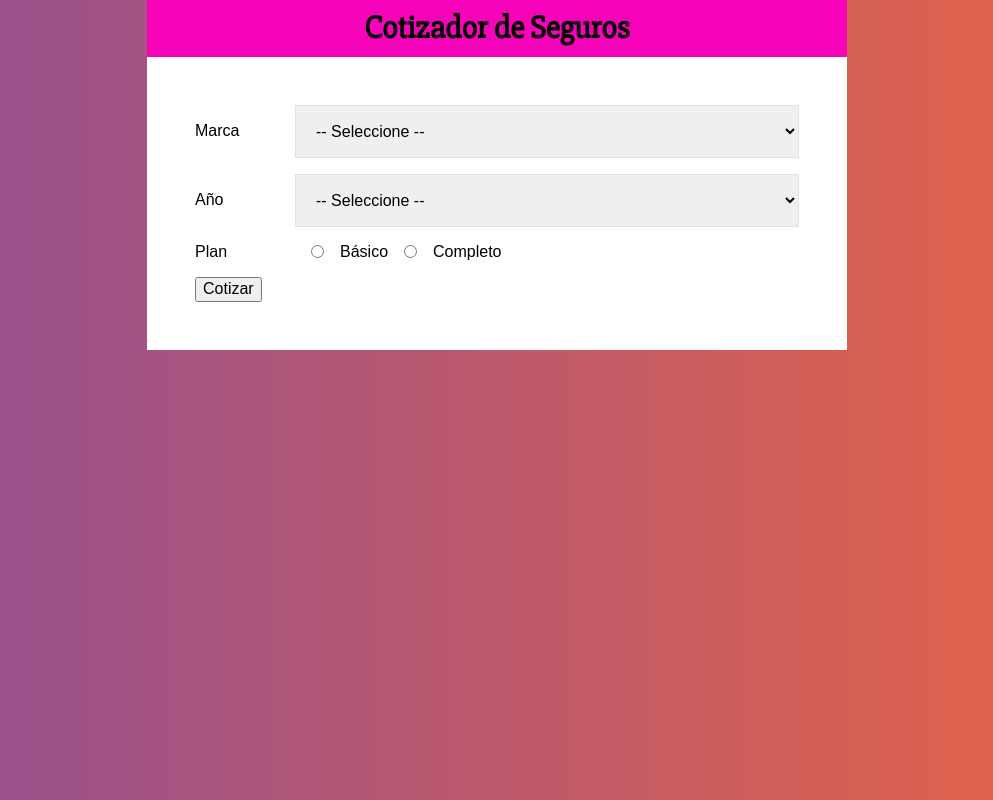
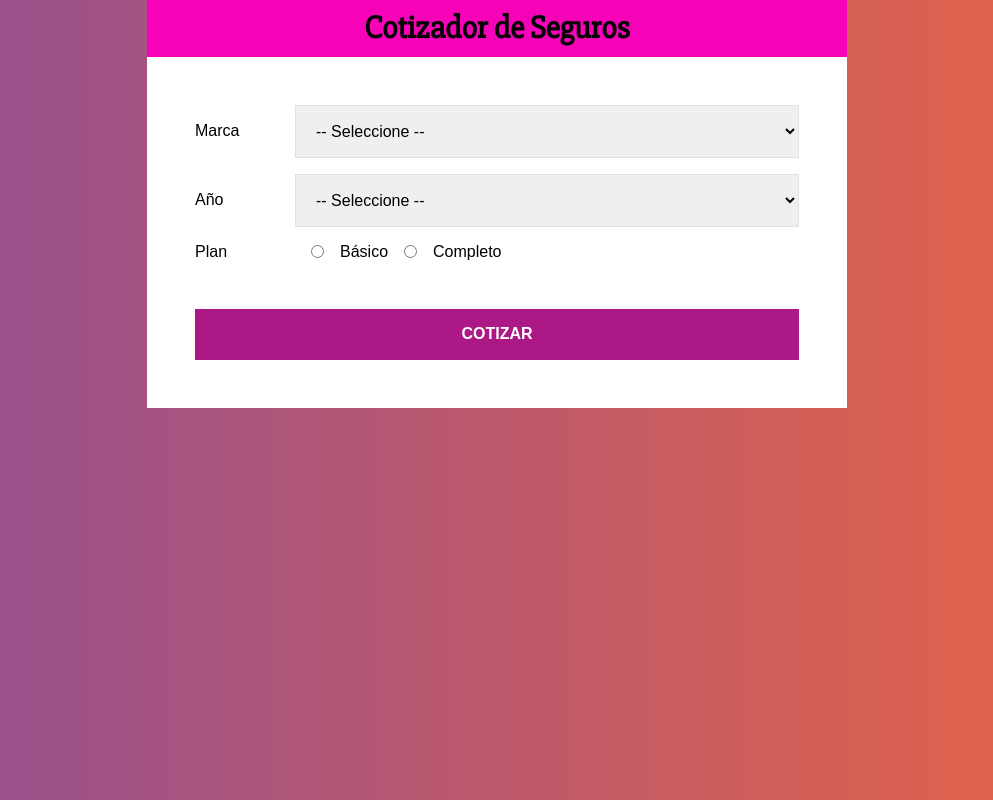
Before and after one commit to maru8605/cotizador-seguro, a React (Create React App) app: page / in a window 1280 px wide. Shown: the whole page, without its empty margins (143-1136 px from the left). Built offline with nearby package versions, Linux system fonts and the light colour scheme.

Commit message:
estilos del form con styled component

```diff
--- a/src/components/Form.js
+++ b/src/components/Form.js
@@ -1,4 +1,6 @@
+import {useState} from 'react';
 import styled from '@emotion/styled';
+
 
 const Campo = styled.div`
     display: flex;
@@ -21,13 +23,73 @@ const Select = styled.select`
 const InputRadio = styled.input`
     margin: 0 1rem;
 `
+const Boton = styled.button`
+    background-color: #ac1987;
+    font-size: 16px;
+    width: 100%;
+    padding: 1rem;
+    color: #fff;
+    text-transform: uppercase;
+    font-weight: bold;
+    border: none;
+    transition: background-color .3s ease;
+    margin-top: 2rem;
+    &:hover{
+        cursor: pointer;
+        background-color: #f603b9;
+    }
+`
+const Error = styled.div`
+    background-color: #fb6357;
+    border: 1px solid red;
+    color: white;
+    padding: 1rem;
+    width: auto;
+    text-align: center;
+    margin-bottom: 2rem;
+`
 
 const Form = () => {
+
+    const [data, setData] = useState({
+        marca:'',
+        year:'',
+        plan: ''
+    });
+
+    const {marca, year, plan} = data;
+
+    const [error, setError] = useState(false)
+
+    const obtenerInfo = e => {
+        setData({
+            ...data,
+            [e.target.name] : e.target.value
+        })
+    }
+
+    const cotizar = e => {
+        e.preventDefault()
+        if(marca.trim() === '' || year.trim() === '' || plan.trim() === ''){
+            setError(true)
+            return;
+        }
+        setError(false)
+    }
+
     return (
-        <form>
+        <form
+            onSubmit={cotizar}
+        >
+
+        {error ? <Error>Todos los campos son obligatorios</Error>  : null}
             <Campo>
                 <Label>Marca</Label>
-                <Select>
+                <Select
+                    name='marca'
+                    value={marca}
+                    onChange={obtenerInfo}
+                >
                     <option value=''>-- Seleccione --</option>
                     <option value='americano'>Americano</option>
                     <option value='europeo'>Europeo</option>
@@ -37,7 +99,11 @@ const Form = () => {
 
             <Campo>
                 <Label>Año</Label>
-                <Select>
+                <Select
+                    name='year'
+                    value={year}
+                    onChange={obtenerInfo}
+                >
                     <option value="">-- Seleccione --</option>
                     <option value="2021">2021</option>
                     <option value="2020">2020</option>
@@ -58,16 +124,20 @@ const Form = () => {
                     type='radio'
                     name='plan'
                     value='basico'
+                    checked={plan === 'basico'}
+                    onChange={obtenerInfo}
                 />Básico
 
                 <InputRadio
                     type='radio'
                     name='plan'
                     value='completo'
+                    checked={plan === 'completo'}
+                    onChange={obtenerInfo}
                 /> Completo
             </Campo>
 
-            <button type='button'>Cotizar</button>
+            <Boton type='submit'>Cotizar</Boton>
         </form>
     )
 }
```
